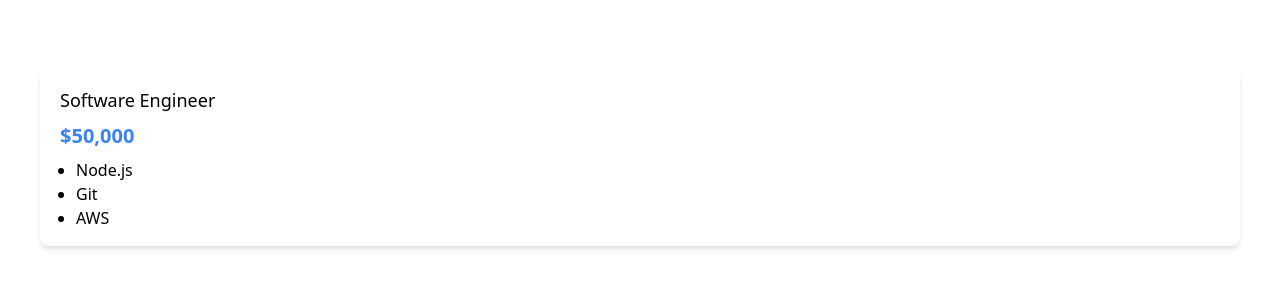
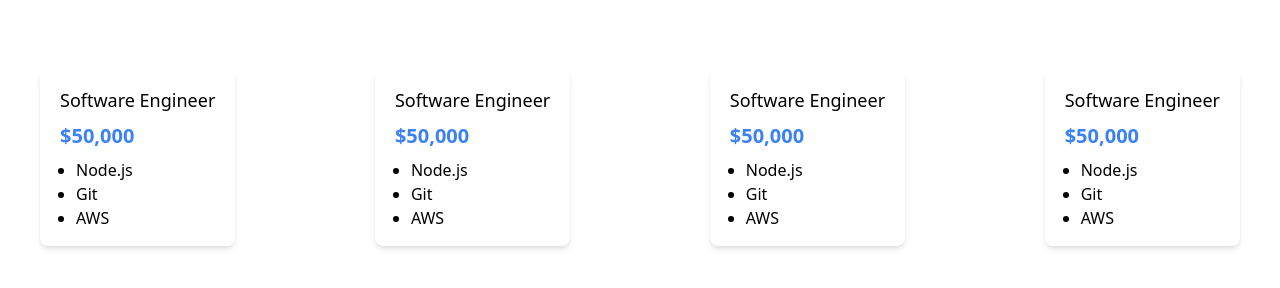
Before and after one commit to YoussefLachgar/ecma-script-6, a website: page dom_exercice5.html in a window 1280 px wide. Shown: the part 394-682 px from the top of the page. Drawn offline with nearby package versions, Linux system fonts and the light colour scheme.

Commit message:
exercice 5: Add 3 additional jobs to the Jobs section

```diff
--- a/dom_exercice5.html
+++ b/dom_exercice5.html
@@ -62,7 +62,7 @@
         </div>
       </div>
 
-      <div class="jobs px-10 py-20">
+      <div class="jobs flex flex-row justify-between items-center px-10 py-20">
         <div
           class="job-card bg-white rounded-lg shadow-md px-5 py-4 flex flex-col space-y-2"
         >
--- a/dom_exercice5.js
+++ b/dom_exercice5.js
@@ -3,6 +3,15 @@
   -----------
   Add 3 additional jobs to the 'Jobs' section of the page by copying the template in the initial 'job-card'.
 */
+const job1 = document.querySelector('.jobs .job-card');
+const job2 = job1.cloneNode(true);
+const job3 = job1.cloneNode(true);
+const job4 = job1.cloneNode(true);
+console.log(job1);
+
+job1.insertAdjacentElement('afterEnd', job2);
+job1.insertAdjacentElement('afterEnd', job3);
+job1.insertAdjacentElement('afterEnd', job4);
 
 /*
   Exercise 02
```
